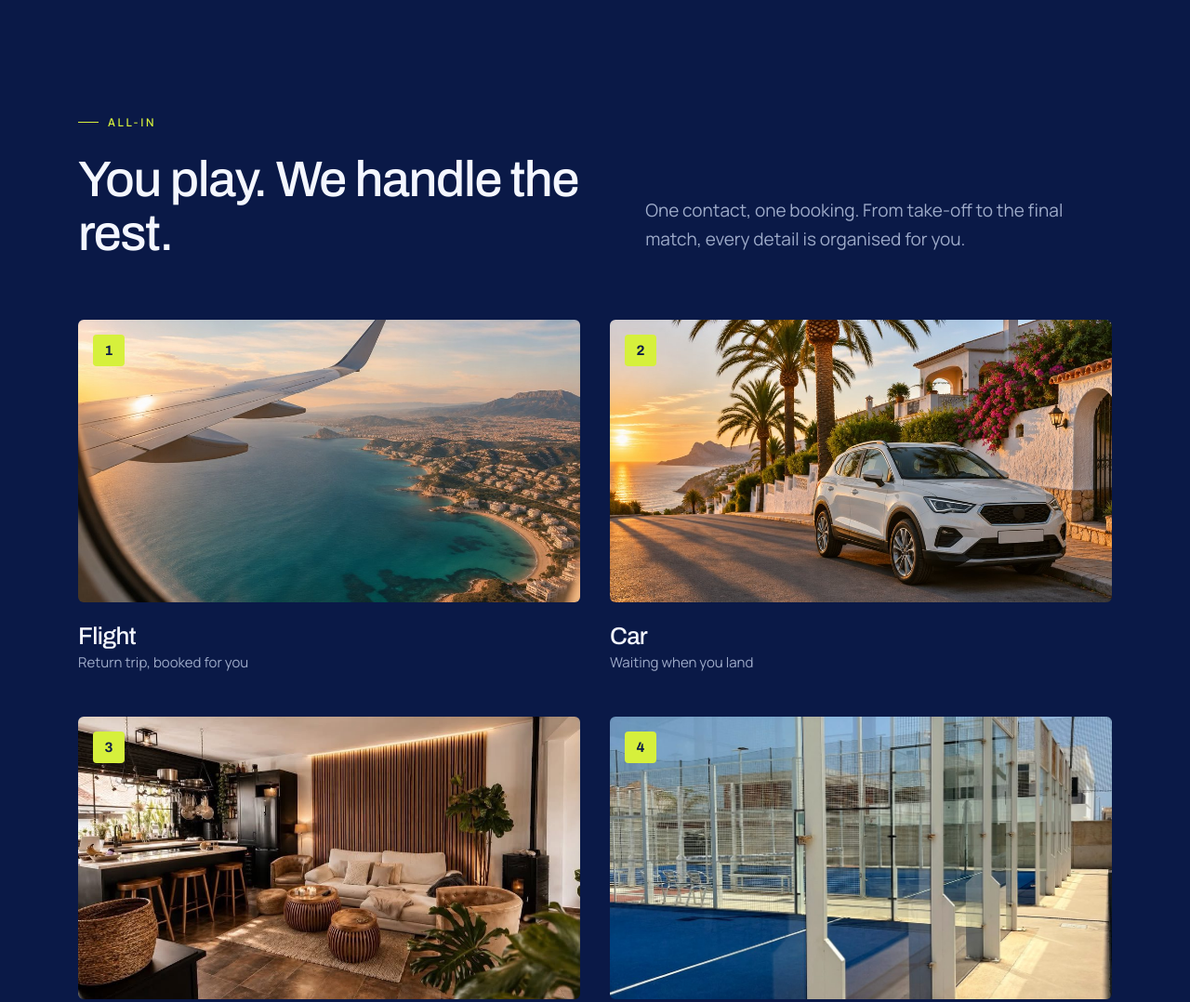
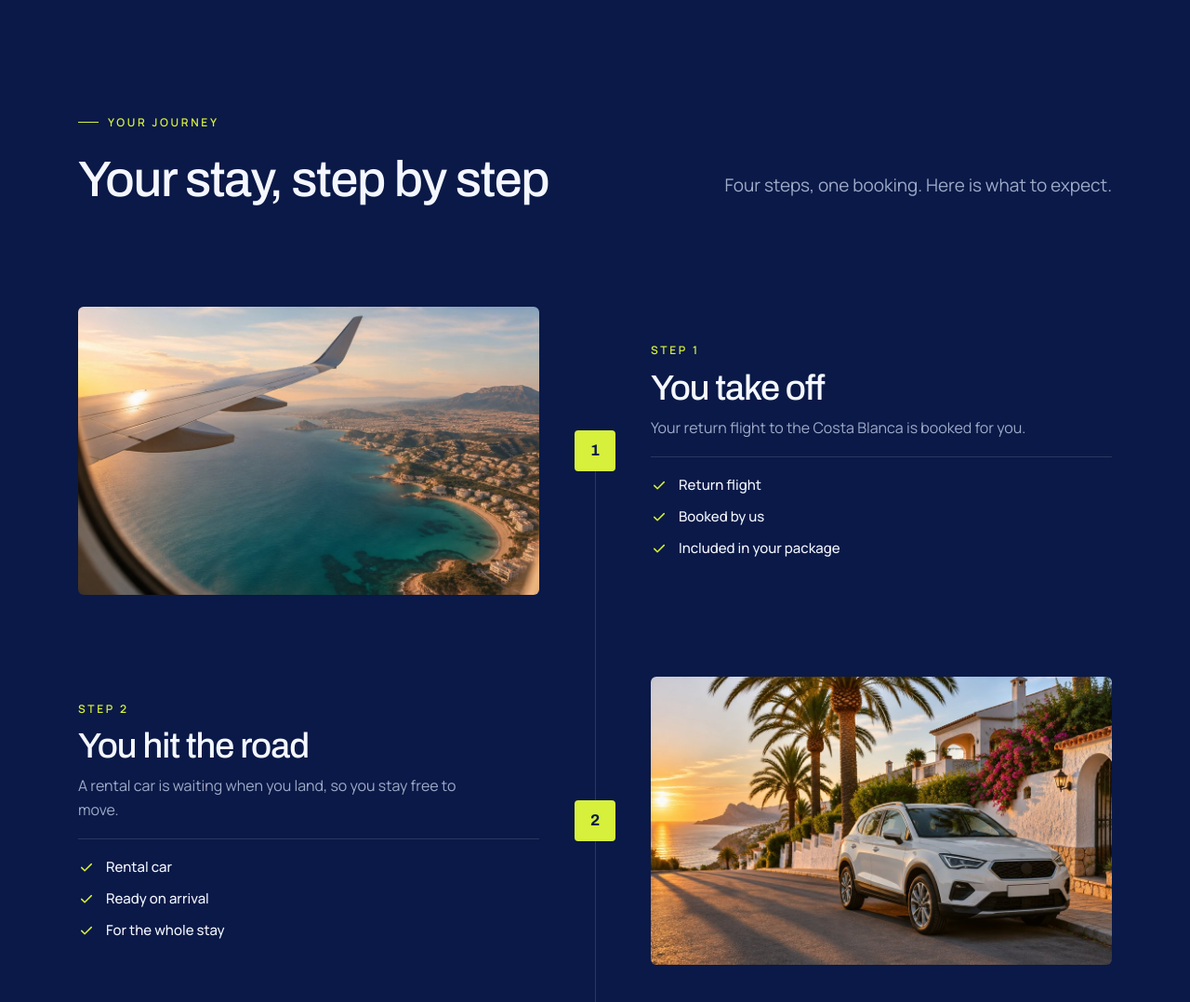
Before and after one commit to BLVJeezy/Dynamik, a plain HTML site: page index.html in a window 1280 px wide. Shown: the part 940-2018 px from the top of the page at 93% size. Drawn offline with Linux system fonts and the light colour scheme.

Commit message:
Turn the all-in section into a four-step customer journey
Co-Authored-By: Claude Fable 5.2 <noreply@anthropic.com>
Claude-Session: https://claude.ai/code/session_01EGV5MV52ZeyhZL5CJyjeqw

```diff
--- a/index.html
+++ b/index.html
@@ -113,23 +113,27 @@ h1 span:last-child{display:block;font-style:italic}
   .tr{flex-direction:row;justify-content:center;gap:14px;padding:30px 16px;font-size:15px;border-bottom:0!important;border-right:1px solid var(--line)}
   .tr:last-child{border-right:0}
 }
-/* STEPS */
-.stps{list-style:none;padding:0;display:grid;grid-template-columns:1fr 1fr;gap:26px 12px}
-.stp{min-width:0}
-.stp figure{position:relative;aspect-ratio:4/3;overflow:hidden;background:#0d2060;border-radius:var(--r)}
-.stp img{width:100%;height:100%;object-fit:cover}
-.ph{position:absolute;inset:0;display:grid;place-items:center;color:rgba(255,255,255,.55)}
-.ph .ico{width:34px;height:34px}
-.sn{position:absolute;left:10px;top:10px;min-width:28px;height:28px;display:grid;place-items:center;border-radius:4px;background:var(--sand);color:var(--sand-ink);font:700 13px var(--serif)}
-.sb{padding:14px 0 0}
-.stp h3{font-size:17px}
-.stp p{font-size:13px;line-height:1.4;color:var(--mute);margin-top:4px}
+/* JOURNEY */
+.stps{list-style:none;padding:0;display:grid;gap:56px}
+.jr{position:relative}
+.jr figure{aspect-ratio:16/10;overflow:hidden;border-radius:var(--r);background:#0d2060}
+.jr img{width:100%;height:100%;object-fit:cover}
+.sn{position:absolute;left:12px;top:12px;width:34px;height:34px;display:grid;place-items:center;border-radius:4px;background:var(--sand);color:var(--sand-ink);font:700 15px var(--serif);z-index:1}
+.jb{padding-top:22px}
+.js{font-size:12px;font-weight:600;letter-spacing:.22em;text-transform:uppercase;color:var(--sand);margin-bottom:10px}
+.jb h3{font-size:clamp(26px,3vw,38px)}
+.jb>p:not(.js){color:var(--mute);margin-top:10px;max-width:44ch}
+.jb ul{list-style:none;padding:0;margin-top:18px;display:grid;gap:10px;border-top:1px solid var(--line);padding-top:18px}
+.jb li{display:flex;gap:12px;align-items:center;font-weight:500;font-size:15px}
+.jb li .ico{width:18px;height:18px;color:var(--sand);stroke-width:2}
 @media(min-width:900px){
-  .stps{gap:48px 32px}
-  .stp figure{aspect-ratio:16/9}
-  .sn{left:16px;top:16px;min-width:34px;height:34px;font-size:15px}
-  .sb{padding:22px 0 0}
-  .stp h3{font-size:26px}.stp p{font-size:15px}
+  .stps{gap:0}
+  .jr{display:grid;grid-template-columns:1fr 1fr;gap:120px;align-items:center;padding:44px 0}
+  .jr::before{content:"";position:absolute;left:50%;top:0;bottom:0;width:1px;background:var(--line)}
+  .jr:first-child::before{top:50%}.jr:last-child::before{bottom:50%}
+  .jr:nth-child(even) figure{order:2}
+  .sn{left:50%;top:50%;transform:translate(-50%,-50%);width:44px;height:44px;font-size:17px}
+  .jb{padding-top:0}
 }
 
 /* PACKAGES */
@@ -376,7 +380,7 @@ footer .logo{font-size:30px;color:var(--ink);margin:0 0 8px;display:block}
 <script>
 const T={
 fr:{nav:["Tout compris","Formules","Programme","Séjour","FAQ"],cta:"Réserver",chip:"Costa Blanca · Espagne",chip2:"Stages de padel tout compris",
-h1:["Padel.","Soleil.","Tout compris."],hsub:"Des stages de padel sur la Costa Blanca où tout est déjà réglé : vol, sessions, appartement et voiture. Il ne vous reste qu'à jouer.",hs:"Stages de padel sur la Costa Blanca. Vol, appartement et voiture inclus.",tr:[["Tout compris","Vol, padel, logement, voiture"],["Un seul interlocuteur","Une seule réservation"],["Tous niveaux","Groupes par niveau"],["Sans engagement","Offre personnalisée"]],incs:["Aller-retour réservé pour vous","Elle vous attend à l'arrivée","Terrasse et piscine","Entraînements et matchs"],nx:["Suivant", "Retour", "Vos coordonnées", "Votre stage"],hcta:"Planifier mon stage",hcta2:"Voir le programme",
+h1:["Padel.","Soleil.","Tout compris."],hsub:"Des stages de padel sur la Costa Blanca où tout est déjà réglé : vol, sessions, appartement et voiture. Il ne vous reste qu'à jouer.",hs:"Stages de padel sur la Costa Blanca. Vol, appartement et voiture inclus.",tr:[["Tout compris","Vol, padel, logement, voiture"],["Un seul interlocuteur","Une seule réservation"],["Tous niveaux","Groupes par niveau"],["Sans engagement","Offre personnalisée"]],incs:["Aller-retour réservé pour vous","Elle vous attend à l'arrivée","Terrasse et piscine","Entraînements et matchs"],nx:["Suivant", "Retour", "Vos coordonnées", "Votre stage"],jr:{"k":"Votre parcours","h":"Votre séjour, étape par étape","p":"Quatre étapes, une seule réservation. Voici ce qui vous attend.","s":"Étape","st":[["Vous décollez","Votre vol aller-retour vers la Costa Blanca est réservé pour vous.",["Vol aller-retour","Réservé par nos soins","Inclus dans votre formule"]],["Vous prenez la route","Une voiture de location vous attend à l'arrivée, pour rester libre de vos mouvements.",["Voiture de location","Disponible dès l'arrivée","Pour tout le séjour"]],["Vous vous installez","Un appartement soigné devient votre base, entre les terrains et la mer.",["Appartement privé","Terrasse et piscine","Entièrement équipé"]],["Vous jouez","Des sessions de padel adaptées à votre niveau, avec coaching et matchs.",["Groupes par niveau","Coaching et matchs","Terrains en bord de mer"]]]},hcta:"Planifier mon stage",hcta2:"Voir le programme",
 strip:["Vol","Padel","Appartement","Voiture"],
 in_k:"Tout compris",in_h:"Vous jouez. On s'occupe du reste.",in_p:"Un seul interlocuteur, une seule réservation. Du décollage au dernier match, chaque détail est organisé pour vous.",
 inc:[["Sessions de padel","Entraînements et matchs sur des terrains à deux pas de la mer."],["Vol","Votre vol aller-retour vers la Costa Blanca, réservé pour vous."],["Voiture","Une voiture de location vous attend à l'arrivée."],["Appartement","Un logement soigné, avec terrasse et piscine, pour récupérer comme il faut."]],
@@ -394,7 +398,7 @@ fq_k:"FAQ",fq_h:"Questions fréquentes",
 fq:[["Qu'est-ce qui est inclus ?","Vol, padel, appartement et voiture. Une seule réservation."],["Quel niveau faut-il avoir ?","Tous les niveaux. Les groupes sont formés par niveau."],["Puis-je venir seul ?","Oui : en solo, à deux ou en groupe."],["Quand partir ?","Toute l'année. Indiquez votre mois, nous proposons des dates."],["Comment réserver ?","Remplissez le formulaire. Vous recevez une proposition personnalisée."]],
 ft:"Stages de padel tout compris sur la Costa Blanca."},
 nl:{nav:["All-in","Formules","Programma","Verblijf","FAQ"],cta:"Boeken",chip:"Costa Blanca · Spanje",chip2:"All-in padelstages",
-h1:["Padel.","Zon.","Alles geregeld."],hsub:"Padelstages aan de Costa Blanca waar alles al geregeld is: vlucht, sessies, appartement en wagen. Jij hoeft alleen nog te spelen.",hs:"Padelstages aan de Costa Blanca. Vlucht, appartement en wagen inbegrepen.",tr:[["All-in","Vlucht, padel, verblijf, wagen"],["Eén aanspreekpunt","Eén boeking"],["Alle niveaus","Groepen per niveau"],["Vrijblijvend","Voorstel op maat"]],incs:["Heen en terug, voor jou geboekt","Staat klaar bij aankomst","Terras en zwembad","Trainingen en matchen"],nx:["Volgende", "Terug", "Je gegevens", "Jouw stage"],hcta:"Plan mijn stage",hcta2:"Bekijk het programma",
+h1:["Padel.","Zon.","Alles geregeld."],hsub:"Padelstages aan de Costa Blanca waar alles al geregeld is: vlucht, sessies, appartement en wagen. Jij hoeft alleen nog te spelen.",hs:"Padelstages aan de Costa Blanca. Vlucht, appartement en wagen inbegrepen.",tr:[["All-in","Vlucht, padel, verblijf, wagen"],["Eén aanspreekpunt","Eén boeking"],["Alle niveaus","Groepen per niveau"],["Vrijblijvend","Voorstel op maat"]],incs:["Heen en terug, voor jou geboekt","Staat klaar bij aankomst","Terras en zwembad","Trainingen en matchen"],nx:["Volgende", "Terug", "Je gegevens", "Jouw stage"],jr:{"k":"Jouw reis","h":"Je verblijf, stap voor stap","p":"Vier stappen, één boeking. Dit staat je te wachten.","s":"Stap","st":[["Je vertrekt","Je heen- en terugvlucht naar de Costa Blanca wordt voor jou geboekt.",["Heen- en terugvlucht","Door ons geboekt","Inbegrepen in je formule"]],["Je gaat op weg","Bij aankomst staat een huurwagen klaar, zodat je vrij blijft om te gaan en staan waar je wil.",["Huurwagen","Klaar bij aankomst","Voor het hele verblijf"]],["Je installeert je","Een verzorgd appartement wordt je uitvalsbasis, tussen de terreinen en de zee.",["Privéappartement","Terras en zwembad","Volledig uitgerust"]],["Je speelt","Padelsessies op jouw niveau, met coaching en matchen.",["Groepen per niveau","Coaching en matchen","Terreinen aan zee"]]]},hcta:"Plan mijn stage",hcta2:"Bekijk het programma",
 strip:["Vlucht","Padel","Appartement","Wagen"],
 in_k:"All-in",in_h:"Jij speelt. Wij regelen de rest.",in_p:"Eén aanspreekpunt, één boeking. Van vertrek tot laatste match is elk detail voor je georganiseerd.",
 inc:[["Padelsessies","Trainingen en matchen op terreinen vlak bij zee."],["Vlucht","Je heen- en terugvlucht naar de Costa Blanca, voor jou geboekt."],["Wagen","Een huurwagen staat klaar bij aankomst."],["Appartement","Een verzorgd verblijf met terras en zwembad om goed te recupereren."]],
@@ -412,7 +416,7 @@ fq_k:"FAQ",fq_h:"Veelgestelde vragen",
 fq:[["Wat is inbegrepen?","Vlucht, padel, appartement en wagen. Eén boeking."],["Welk niveau heb ik nodig?","Alle niveaus. Groepen worden per niveau gevormd."],["Kan ik alleen komen?","Ja: solo, met twee of in groep."],["Wanneer vertrekken?","Het hele jaar. Geef je maand door, wij stellen data voor."],["Hoe boek ik?","Vul het formulier in. Je krijgt een voorstel op maat."]],
 ft:"All-in padelstages aan de Costa Blanca."},
 en:{nav:["All-in","Packages","Program","Stay","FAQ"],cta:"Book",chip:"Costa Blanca · Spain",chip2:"All-inclusive padel camps",
-h1:["Padel.","Sun.","All arranged."],hsub:"Padel camps on the Costa Blanca where everything is already taken care of: flight, sessions, apartment and car. All that's left is to play.",hs:"Padel camps on the Costa Blanca. Flight, apartment and car included.",tr:[["All-inclusive","Flight, padel, stay, car"],["One contact","One booking"],["All levels","Groups by level"],["No obligation","Personal proposal"]],incs:["Return trip, booked for you","Waiting when you land","Terrace and pool","Training and matches"],nx:["Next", "Back", "Your details", "Your camp"],hcta:"Plan my camp",hcta2:"See the program",
+h1:["Padel.","Sun.","All arranged."],hsub:"Padel camps on the Costa Blanca where everything is already taken care of: flight, sessions, apartment and car. All that's left is to play.",hs:"Padel camps on the Costa Blanca. Flight, apartment and car included.",tr:[["All-inclusive","Flight, padel, stay, car"],["One contact","One booking"],["All levels","Groups by level"],["No obligation","Personal proposal"]],incs:["Return trip, booked for you","Waiting when you land","Terrace and pool","Training and matches"],nx:["Next", "Back", "Your details", "Your camp"],jr:{"k":"Your journey","h":"Your stay, step by step","p":"Four steps, one booking. Here is what to expect.","s":"Step","st":[["You take off","Your return flight to the Costa Blanca is booked for you.",["Return flight","Booked by us","Included in your package"]],["You hit the road","A rental car is waiting when you land, so you stay free to move.",["Rental car","Ready on arrival","For the whole stay"]],["You settle in","A carefully chosen apartment becomes your base, between the courts and the sea.",["Private apartment","Terrace and pool","Fully equipped"]],["You play","Padel sessions matched to your level, with coaching and matches.",["Groups by level","Coaching and matches","Courts by the sea"]]]},hcta:"Plan my camp",hcta2:"See the program",
 strip:["Flight","Padel","Apartment","Car"],
 in_k:"All-in",in_h:"You play. We handle the rest.",in_p:"One contact, one booking. From take-off to the final match, every detail is organised for you.",
 inc:[["Padel sessions","Training and matches on courts a short walk from the sea."],["Flight","Your return flight to the Costa Blanca, booked for you."],["Car","A rental car is waiting when you land."],["Apartment","A carefully chosen stay with terrace and pool, made for recovery."]],
@@ -430,7 +434,7 @@ fq_k:"FAQ",fq_h:"Frequently asked",
 fq:[["What's included?","Flight, padel, apartment and car. One booking."],["What level do I need?","All levels. Groups are formed by level."],["Can I come alone?","Yes: solo, as a pair or as a group."],["When should I go?","All year round. Tell us your month and we'll suggest dates."],["How do I book?","Fill in the form. You'll receive a personal proposal."]],
 ft:"All-inclusive padel camps on the Costa Blanca."},
 de:{nav:["All-in","Pakete","Programm","Unterkunft","FAQ"],cta:"Buchen",chip:"Costa Blanca · Spanien",chip2:"All-inclusive Padel-Camps",
-h1:["Padel.","Sonne.","Alles geregelt."],hsub:"Padel-Camps an der Costa Blanca, bei denen alles schon organisiert ist: Flug, Sessions, Apartment und Mietwagen. Sie müssen nur noch spielen.",hs:"Padel-Camps an der Costa Blanca. Flug, Apartment und Mietwagen inklusive.",tr:[["All-inclusive","Flug, Padel, Unterkunft, Auto"],["Ein Ansprechpartner","Eine Buchung"],["Alle Niveaus","Gruppen nach Niveau"],["Unverbindlich","Persönliches Angebot"]],incs:["Hin und zurück, für Sie gebucht","Steht bei Ankunft bereit","Terrasse und Pool","Training und Matches"],nx:["Weiter", "Zurück", "Ihre Daten", "Ihr Camp"],hcta:"Mein Camp planen",hcta2:"Zum Programm",
+h1:["Padel.","Sonne.","Alles geregelt."],hsub:"Padel-Camps an der Costa Blanca, bei denen alles schon organisiert ist: Flug, Sessions, Apartment und Mietwagen. Sie müssen nur noch spielen.",hs:"Padel-Camps an der Costa Blanca. Flug, Apartment und Mietwagen inklusive.",tr:[["All-inclusive","Flug, Padel, Unterkunft, Auto"],["Ein Ansprechpartner","Eine Buchung"],["Alle Niveaus","Gruppen nach Niveau"],["Unverbindlich","Persönliches Angebot"]],incs:["Hin und zurück, für Sie gebucht","Steht bei Ankunft bereit","Terrasse und Pool","Training und Matches"],nx:["Weiter", "Zurück", "Ihre Daten", "Ihr Camp"],jr:{"k":"Ihre Reise","h":"Ihr Aufenthalt, Schritt für Schritt","p":"Vier Schritte, eine Buchung. Das erwartet Sie.","s":"Schritt","st":[["Sie heben ab","Ihr Hin- und Rückflug an die Costa Blanca wird für Sie gebucht.",["Hin- und Rückflug","Von uns gebucht","Im Paket enthalten"]],["Sie fahren los","Bei der Ankunft steht ein Mietwagen bereit, damit Sie flexibel bleiben.",["Mietwagen","Bereit bei Ankunft","Für den gesamten Aufenthalt"]],["Sie kommen an","Ein gepflegtes Apartment wird Ihre Basis, zwischen Plätzen und Meer.",["Privates Apartment","Terrasse und Pool","Voll ausgestattet"]],["Sie spielen","Padel-Sessions auf Ihrem Niveau, mit Coaching und Matches.",["Gruppen nach Niveau","Coaching und Matches","Plätze am Meer"]]]},hcta:"Mein Camp planen",hcta2:"Zum Programm",
 strip:["Flug","Padel","Apartment","Auto"],
 in_k:"All-in",in_h:"Sie spielen. Wir kümmern uns um den Rest.",in_p:"Ein Ansprechpartner, eine Buchung. Vom Abflug bis zum letzten Match ist jedes Detail für Sie organisiert.",
 inc:[["Padel-Sessions","Training und Matches auf Plätzen ganz nah am Meer."],["Flug","Ihr Hin- und Rückflug an die Costa Blanca, für Sie gebucht."],["Auto","Ein Mietwagen steht bei der Ankunft bereit."],["Apartment","Eine gepflegte Unterkunft mit Terrasse und Pool zum Erholen."]],
@@ -448,7 +452,7 @@ fq_k:"FAQ",fq_h:"Häufige Fragen",
 fq:[["Was ist inbegriffen?","Flug, Padel, Apartment und Mietwagen. Eine Buchung."],["Welches Niveau brauche ich?","Alle Niveaus. Die Gruppen werden nach Niveau gebildet."],["Kann ich allein kommen?","Ja: solo, zu zweit oder als Gruppe."],["Wann reisen?","Ganzjährig. Nennen Sie Ihren Monat, wir schlagen Termine vor."],["Wie buche ich?","Formular ausfüllen. Sie erhalten ein persönliches Angebot."]],
 ft:"All-inclusive Padel-Camps an der Costa Blanca."},
 es:{nav:["Todo incluido","Fórmulas","Programa","Alojamiento","FAQ"],cta:"Reservar",chip:"Costa Blanca · España",chip2:"Stages de pádel todo incluido",
-h1:["Pádel.","Sol.","Todo incluido."],hsub:"Stages de pádel en la Costa Blanca con todo ya resuelto: vuelo, sesiones, apartamento y coche. Solo te queda jugar.",hs:"Stages de pádel en la Costa Blanca. Vuelo, apartamento y coche incluidos.",tr:[["Todo incluido","Vuelo, pádel, alojamiento, coche"],["Un solo contacto","Una sola reserva"],["Todos los niveles","Grupos por nivel"],["Sin compromiso","Propuesta personalizada"]],incs:["Ida y vuelta, reservado para ti","Te espera a la llegada","Terraza y piscina","Entrenamientos y partidos"],nx:["Siguiente", "Atrás", "Tus datos", "Tu stage"],hcta:"Planificar mi stage",hcta2:"Ver el programa",
+h1:["Pádel.","Sol.","Todo incluido."],hsub:"Stages de pádel en la Costa Blanca con todo ya resuelto: vuelo, sesiones, apartamento y coche. Solo te queda jugar.",hs:"Stages de pádel en la Costa Blanca. Vuelo, apartamento y coche incluidos.",tr:[["Todo incluido","Vuelo, pádel, alojamiento, coche"],["Un solo contacto","Una sola reserva"],["Todos los niveles","Grupos por nivel"],["Sin compromiso","Propuesta personalizada"]],incs:["Ida y vuelta, reservado para ti","Te espera a la llegada","Terraza y piscina","Entrenamientos y partidos"],nx:["Siguiente", "Atrás", "Tus datos", "Tu stage"],jr:{"k":"Tu viaje","h":"Tu estancia, paso a paso","p":"Cuatro pasos, una sola reserva. Esto es lo que te espera.","s":"Paso","st":[["Despegas","Tu vuelo de ida y vuelta a la Costa Blanca queda reservado para ti.",["Vuelo de ida y vuelta","Reservado por nosotros","Incluido en tu fórmula"]],["Te pones en marcha","Un coche de alquiler te espera a la llegada, para moverte con libertad.",["Coche de alquiler","Listo a la llegada","Para toda la estancia"]],["Te instalas","Un apartamento cuidado será tu base, entre las pistas y el mar.",["Apartamento privado","Terraza y piscina","Totalmente equipado"]],["Juegas","Sesiones de pádel adaptadas a tu nivel, con coaching y partidos.",["Grupos por nivel","Coaching y partidos","Pistas junto al mar"]]]},hcta:"Planificar mi stage",hcta2:"Ver el programa",
 strip:["Vuelo","Pádel","Apartamento","Coche"],
 in_k:"Todo incluido",in_h:"Tú juegas. Nosotros nos ocupamos del resto.",in_p:"Un solo contacto, una sola reserva. Del despegue al último partido, cada detalle está organizado para ti.",
 inc:[["Sesiones de pádel","Entrenamientos y partidos en pistas a un paso del mar."],["Vuelo","Tu vuelo de ida y vuelta a la Costa Blanca, reservado para ti."],["Coche","Un coche de alquiler te espera a la llegada."],["Apartamento","Un alojamiento cuidado, con terraza y piscina, para recuperar bien."]],
@@ -477,8 +481,9 @@ function render(){
   $("#links").innerHTML=t.nav.map((n,i)=>`<a href="${anchors[i]}">${n}</a>`).join("");
   $("#h1").innerHTML=t.h1.map(w=>`<span>${w}</span>`).join(" ");
   $("#trust").innerHTML=t.tr.map((x,i)=>`<div class="tr">${ico(["case","user","levels","shield"][i])}<span>${x[0]}</span></div>`).join("");
-  const so=[[1,"plane","flight"],[2,"car","car"],[3,"bed","lounge-wide"],[0,"padel","corridor"]];
-  $("#stps").innerHTML=so.map((o,i)=>`<li class="stp rv" style="--d:${i*.1}s"><figure>${o[2]?`<img src="media/${o[2]}.jpg" alt="" loading="lazy">`:`<span class="ph">${ico(o[1])}</span>`}<span class="sn">${i+1}</span></figure><div class="sb"><h3>${t.inc[o[0]][0]}</h3><p>${t.incs[i]}</p></div></li>`).join("");
+  const J=t.jr, jq=k=>document.querySelector(`#included [data-t="${k}"]`);
+  jq("in_k").textContent=J.k; jq("in_h").textContent=J.h; jq("in_p").textContent=J.p;
+  $("#stps").innerHTML=J.st.map((x,i)=>`<li class="jr rv"><figure><img src="media/${["flight","car","lounge-wide","corridor"][i]}.jpg" alt="" loading="lazy"></figure><span class="sn">${i+1}</span><div class="jb"><p class="js">${J.s} ${i+1}</p><h3>${x[0]}</h3><p>${x[1]}</p><ul>${x[2].map(b=>`<li>${ico("check")}${b}</li>`).join("")}</ul></div></li>`).join("");
   const pi=["sea","aerial","doors"];
   $("#packlist").innerHTML=t.pk.map((p,i)=>`<article class="pack rv" style="--d:${i*.1}s"><figure><img src="media/${pi[i]}.jpg" alt="" loading="lazy">${i==1?`<span class="tag">${t.pk_tag}</span>`:""}</figure><div class="body"><h3>${p[0]}</h3><div class="meta"><span>${p[1]}</span><span>${t.pk_who}</span></div><p>${p[2]}</p><div class="foot"><span>${t.pk_price}</span><button class="go" data-pack="${i}" aria-label="${t.cta}: ${p[0]}">${ico("arrow")}</button></div></div></article>`).join("");
   $("#feats").innerHTML=t.pr.map(p=>`<div><b>${p[0]}</b><span>${p[1]}</span></div>`).join("");
```
